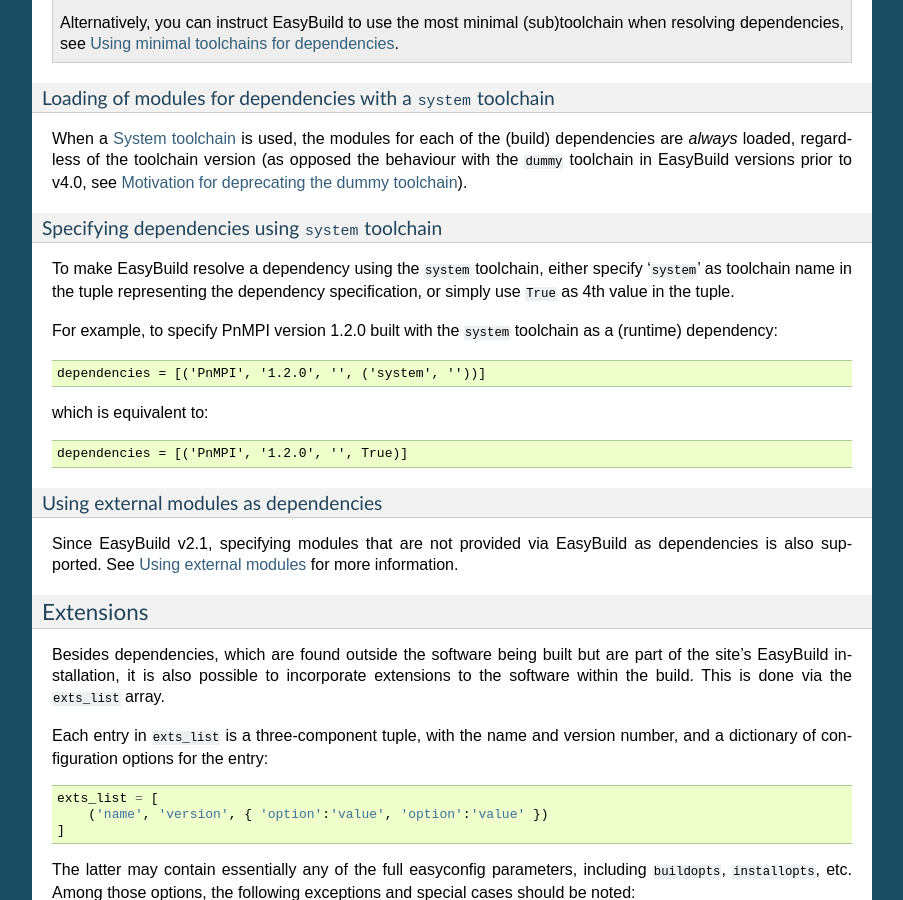
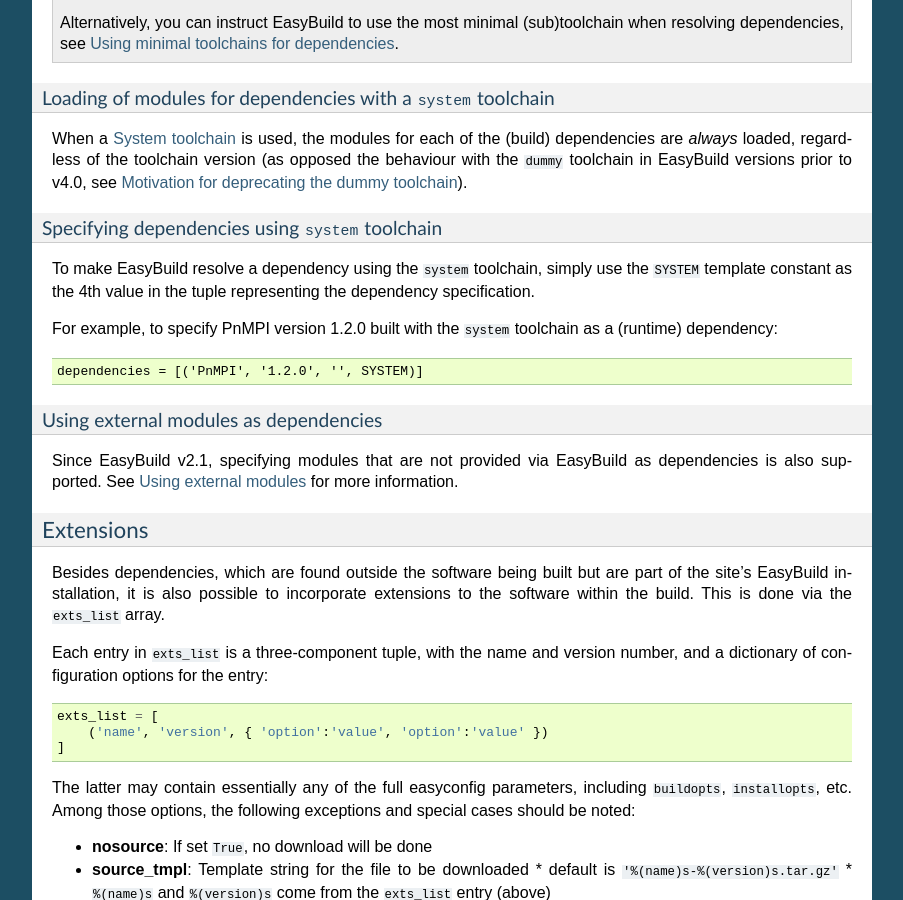
Before and after one commit to easybuilders/easybuild, a Sphinx documentation site: the page built from docs/Writing_easyconfig_files.rst, in a window 1280 px wide and 900 px high, scrolled down 10139 px. Shown: the whole window, without its empty margins (198-1101 px from the left). Built offline with Sphinx 7.4.7, drawn with Linux system fonts in a browser that asks for light colours; pages that are not in the unit, such as notebooks, are missing from menus.

Commit message:
update docs to reflect easybuilders/easybuild-easyconfigs/#16330

```diff
--- a/docs/Wrapping_dependencies.rst
+++ b/docs/Wrapping_dependencies.rst
@@ -27,7 +27,7 @@
 .. code::
 
   # specify dependency on Java/1.8 "wrapper", rather than a specific Java version
-  dependencies = [('Java', '1.8', '', True)]
+  dependencies = [('Java', '1.8', '', SYSTEM)]
 
 This has a couple of advantages:
 
--- a/docs/Writing_easyconfig_files.rst
+++ b/docs/Writing_easyconfig_files.rst
@@ -579,16 +579,12 @@
 Specifying dependencies using ``system`` toolchain
 ^^^^^^^^^^^^^^^^^^^^^^^^^^^^^^^^^^^^^^^^^^^^^^^^^
 
-To make EasyBuild resolve a dependency using the ``system`` toolchain, either specify '``system``' as toolchain name
-in the tuple representing the dependency specification, or simply use ``True`` as 4th value in the tuple.
+To make EasyBuild resolve a dependency using the ``system`` toolchain, simply use the ``SYSTEM`` template constant as
+the 4th value in the tuple representing the dependency specification.
 
 For example, to specify PnMPI version 1.2.0 built with the ``system`` toolchain as a (runtime) dependency::
 
-  dependencies = [('PnMPI', '1.2.0', '', ('system', ''))]
-
-which is equivalent to::
-
-  dependencies = [('PnMPI', '1.2.0', '', True)]
+  dependencies = [('PnMPI', '1.2.0', '', SYSTEM)]
 
 
 Using external modules as dependencies
```
